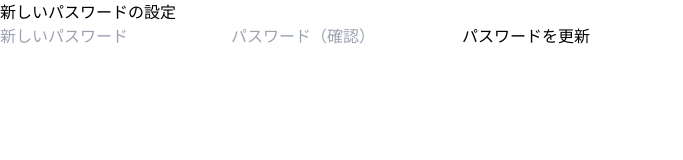
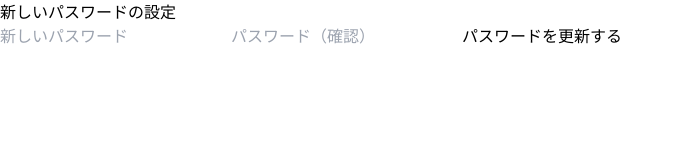
Before and after one commit to s-ao213/next-chat-app, a Next.js app: page /login/update-password in a window 1280 px wide. Shown: the top 160 px of the page, without its empty margins (0-683 px from the left). Built offline with nearby package versions, Linux system fonts and the light colour scheme; no server answers.

Commit message:
update page.tsx

```diff
--- a/src/app/login/update-password/page.tsx
+++ b/src/app/login/update-password/page.tsx
@@ -101,7 +101,7 @@ export default function UpdatePassword() {
           type="submit"
           className="w-full bg-blue-500 text-white p-2 rounded hover:bg-blue-600"
         >
-          パスワードを更新
+          パスワードを更新する
         </button>
       </form>
     </div>
```
